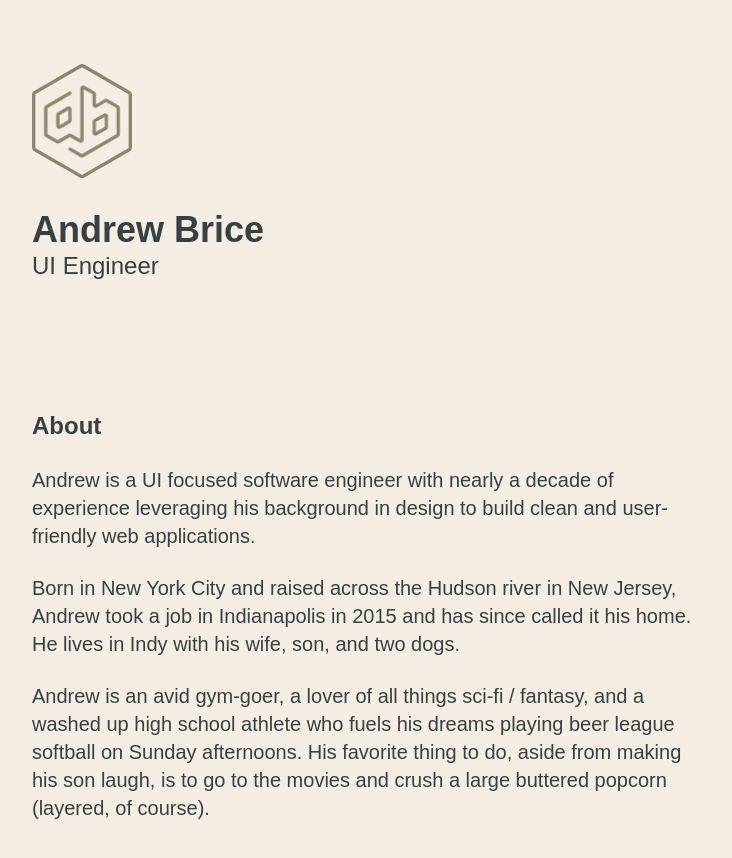
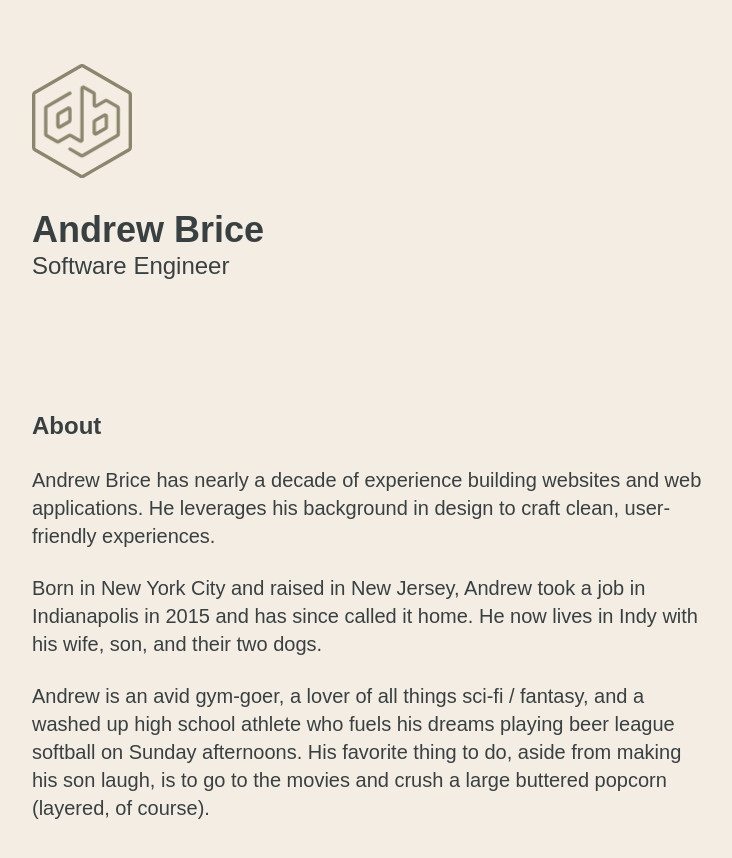
Before and after one commit to bricea27/thebriceisright, a React (Vite) app: page / in a window 1280 px wide. Shown: the top 858 px of the page, without its empty margins (272-1004 px from the left). Built offline with nearby package versions, Linux system fonts and the light colour scheme; no server answers; a web font is replaced by a local one.

Commit message:
feat: copy updates

```diff
--- a/src/App.jsx
+++ b/src/App.jsx
@@ -28,7 +28,7 @@ export default function App() {
 
   return (
     <main className="w-full min-h-screen bg-background p-8 lg:p-16 font-sans text-text-primary flex flex-col items-center">
-      <header className="animate animate-fade-in-up w-full max-w-lg lg:max-w-2xl mb-16 lg:mb-32">
+      <header className="animate animate-fade-in-up w-full max-w-lg lg:max-w-2xl mb-24 lg:mb-32">
         <Logo
           id={styles.logo}
           className="max-w-[70px] lg:max-w-[100px] mb-4 lg:mb-8 stroke-text-secondary"
@@ -37,20 +37,23 @@ export default function App() {
           Andrew Brice
         </h1>
         <h2 className="font-sans font-light text-lg lg:text-2xl">
-          UI Engineer
+          Software Engineer
         </h2>
       </header>
       <article className="w-full max-w-lg lg:max-w-2xl mb-8 lg:mb-16">
         <h3 className="font-bold text-lg lg:text-2xl mb-4 lg:mb-6">About</h3>
         <p className="font-light text-base lg:text-xl mb-4 lg:mb-6">
-          Andrew is a UI focused software engineer with nearly a decade of
-          experience leveraging his background in design to build clean and
-          user-friendly web applications.
+          Andrew Brice has nearly a decade of experience building websites and web applications. He leverages his background in design to craft clean, user-friendly experiences.
+          {/* What started purely as a requirement to fulfill his design degree,
+          coding for the web quickly became Andrew's primary passion and
+          eventual career. Andrew now has ten years of experience designing and
+          building web applications. He leverages his background in design to craft clean
+          and user-friendly experiences. */}
         </p>
         <p className="font-light text-base lg:text-xl mb-4 lg:mb-6">
-          Born in New York City and raised across the Hudson river in New
-          Jersey, Andrew took a job in Indianapolis in 2015 and has since called
-          it his home. He lives in Indy with his wife, son, and two dogs.
+          Born in New York City and raised in New Jersey, Andrew took a job in
+          Indianapolis in 2015 and has since called it home. He now lives in
+          Indy with his wife, son, and their two dogs.
         </p>
         <p className="font-light text-base lg:text-xl mb-4 lg:mb-6">
           Andrew is an avid gym-goer, a lover of all things sci-fi / fantasy,
```
